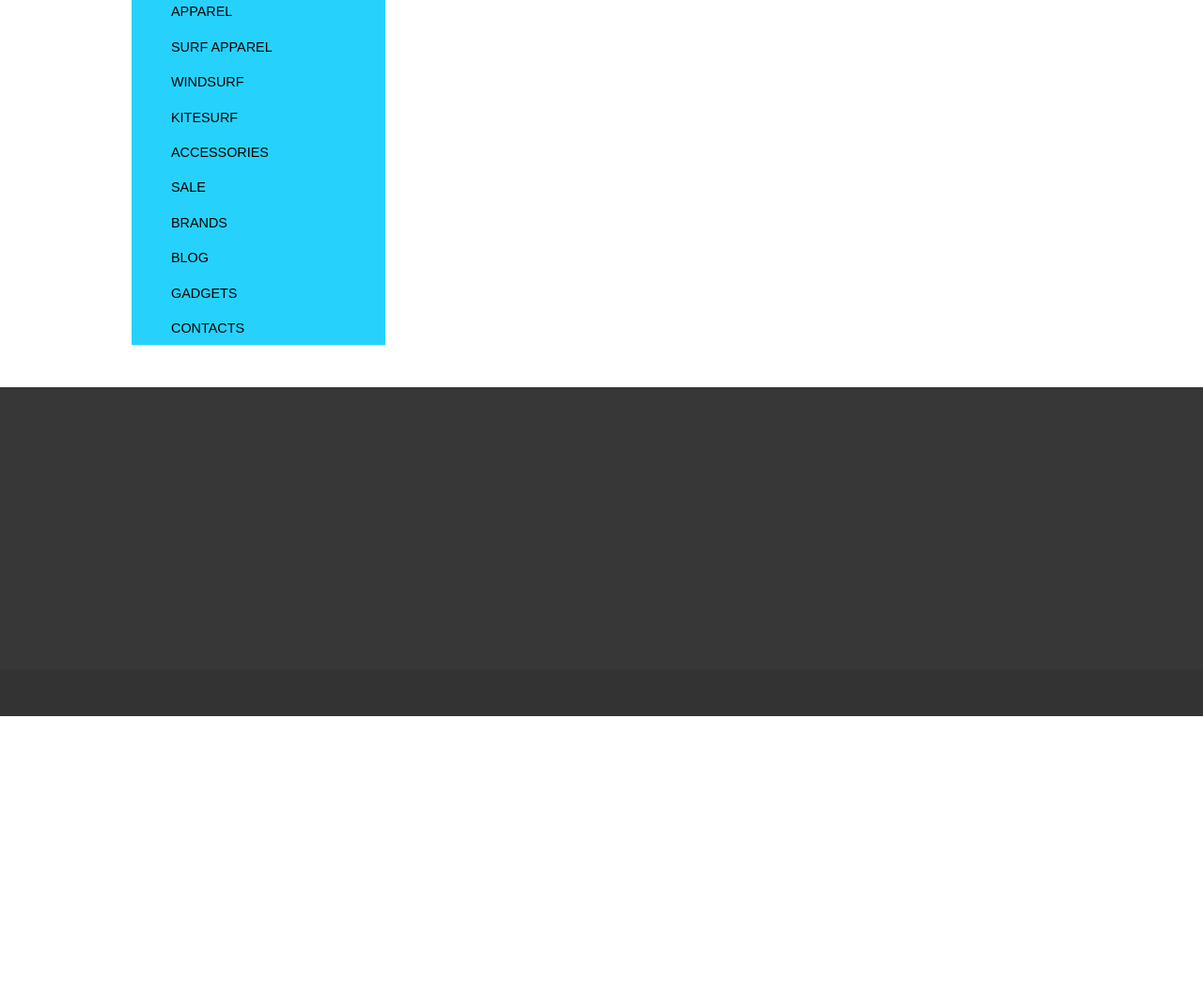
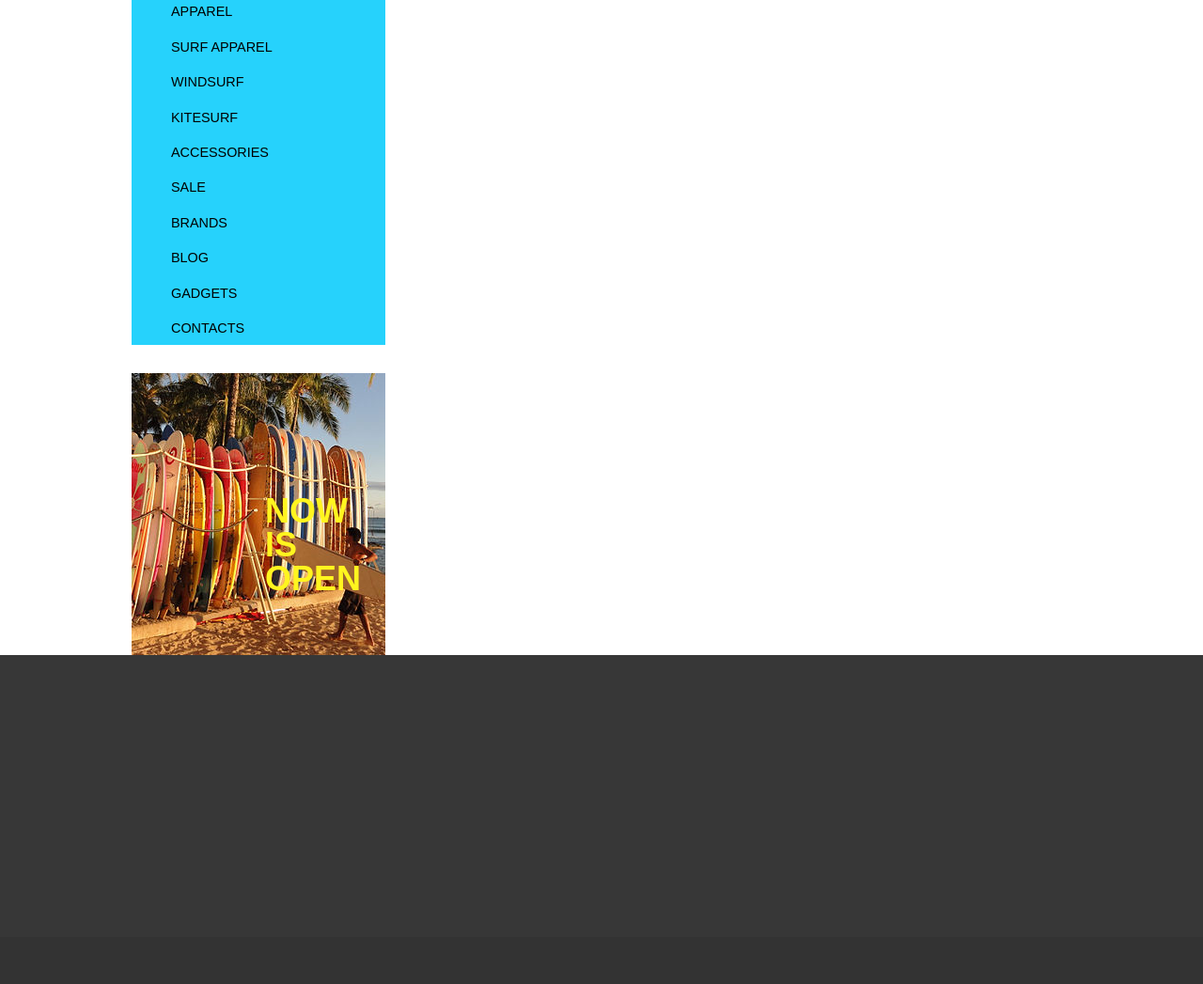
Before and after one commit to Birchenkon/maket, a plain HTML site: page index.html in a window 1280 px wide. Shown: the part 788-1835 px from the top of the page at 94% size. Before the commit the page ends 1550 px from the top, so only its background shows below. Drawn offline with Linux system fonts and the light colour scheme; a web font is replaced by a local one.

Commit message:
Шапка с картинкой + левый банер

```diff
--- a/index.html
+++ b/index.html
@@ -53,7 +53,9 @@
 							<a href="10">gadgets</a>
 							<a href="11">contacts</a>
 						</div>
-						<div class="banner"></div>
+						<div class="banner">
+							now is open
+						</div>
 					</div>
 					<div class="products"></div>
 				</div>
--- a/style/style.css
+++ b/style/style.css
@@ -43,7 +43,12 @@ body{
 }
 /*шапка*/
 .header{
-	background-color: #abeafa;
+	background-image: url(../img/header2.jpg);
+	background-repeat: no-repeat;
+	background-attachment: fixed;
+	/*background-position-y: -190px;*/
+	background-size: cover;
+
     height: 700px;
 }
 .header .center{
@@ -149,6 +154,7 @@ body{
 .content .left .menu{
 	background-color: #26d2fc;
 	height: 475px;
+	margin-bottom: 30px;
 	display: flex;
 	flex-direction: column;
 
@@ -180,6 +186,21 @@ body{
 .menu a:visited{
 	color:  #333333;
 }
+.content .banner{
+	height: 300px;
+	box-sizing: border-box;
+	color: #fff51f;
+	background-image: url(../img/left_banner_img.jpg);
+	background-position: bottom;
+
+	font-family: 'Raleway_bold', sans-serif;
+	text-transform: uppercase;
+	font-size: 3em;
+	font-weight: 800;
+	line-height: 1em;
+	padding: 129px 0px 0px 142px;
+}
+
 .footer_1{
 	background-color: #373737;
 	height: 300px;
```
Also changed, not shown: img/header.jpg (added), img/header2.jpg (added), img/left_banner_img.jpg (added), 1 other file.
